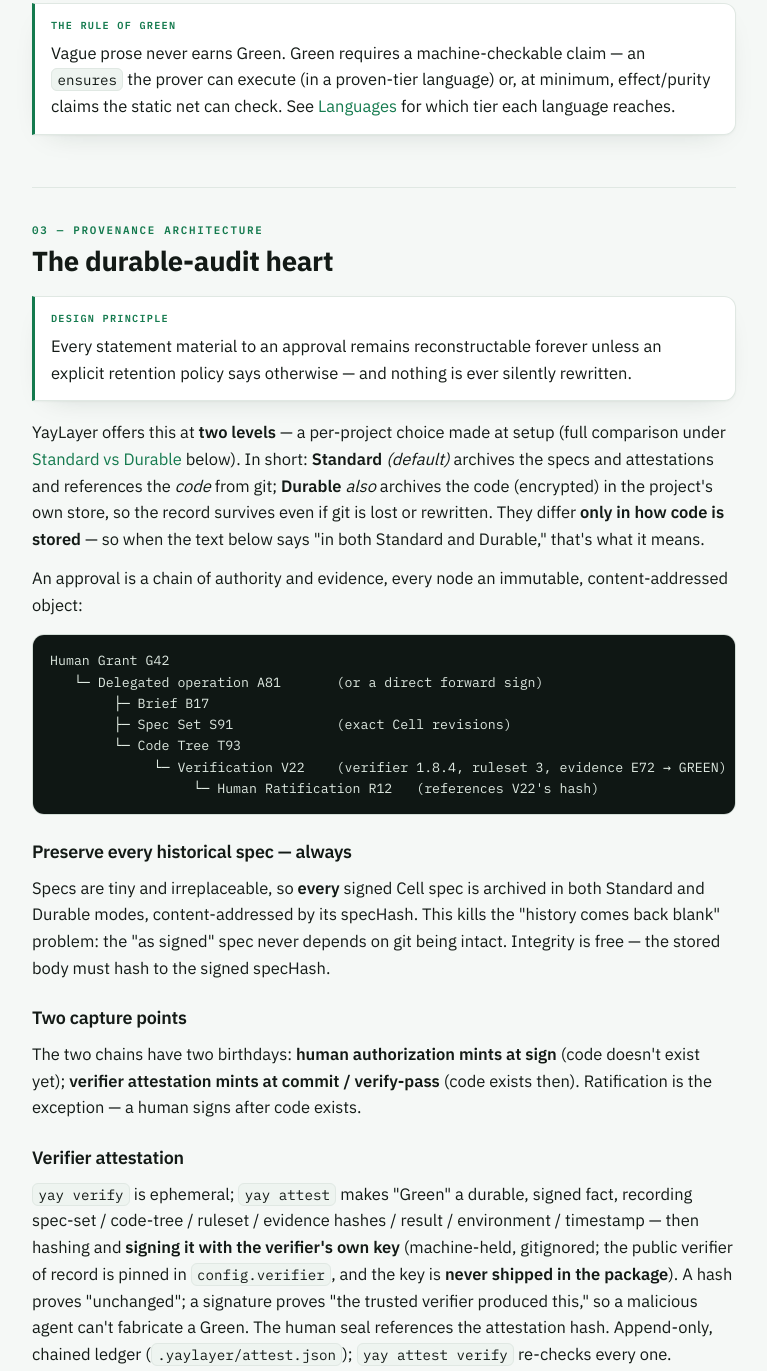
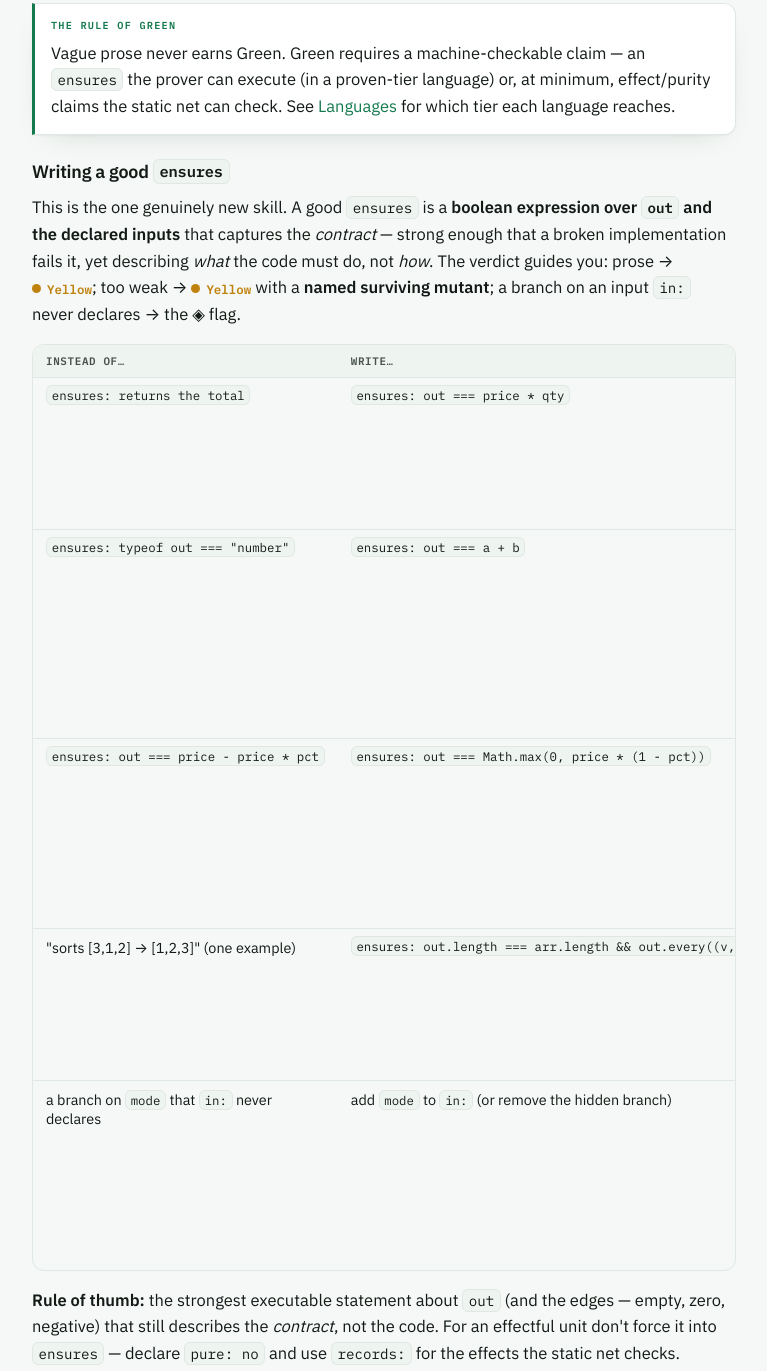
Before and after one commit to jonas-developer/yay-layer, a website: page documentation/manual.html in a window 1280 px wide. Shown: the part 5439-6810 px from the top of the page, without its empty margins (326-1093 px from the left). Drawn offline with Linux system fonts and the light colour scheme.

Commit message:
Docs: P8 (good-ensures cookbook) + P12 (SLSA/in-toto/Sigstore relation)
P8 — a compact 'Writing a good ensures' section in the manual: worked bad→good pairs
(prose→expression, too-weak→constraining, overfit→contract, example→property,
undeclared-input→declared) + the rule of thumb. Pointer added from 05-how-to. No code change;
the verifier already behaves this way — this is teaching material for the one new user skill.

P12 — 'How it relates to SLSA / in-toto / Sigstore' in the overview + manual: YayLayer
complements supply-chain provenance (build origin) by attesting an earlier boundary (human
authorization + code⇔intent conformance); use both; export bridge noted as roadmap.

```diff
--- a/documentation/manual.html
+++ b/documentation/manual.html
@@ -287,6 +287,20 @@
         </tbody>
       </table></div>
       <div class="note"><span class="k">The rule of Green</span><p>Vague prose never earns Green. Green requires a machine-checkable claim — an <code>ensures</code> the prover can execute (in a proven-tier language) or, at minimum, effect/purity claims the static net can check. See <a href="#languages">Languages</a> for which tier each language reaches.</p></div>
+
+      <h3>Writing a good <code>ensures</code></h3>
+      <p>This is the one genuinely new skill. A good <code>ensures</code> is a <strong>boolean expression over <code>out</code> and the declared inputs</strong> that captures the <em>contract</em> — strong enough that a broken implementation fails it, yet describing <em>what</em> the code must do, not <em>how</em>. The verdict guides you: prose → <span class="state s-yellow">Yellow</span>; too weak → <span class="state s-yellow">Yellow</span> with a <strong>named surviving mutant</strong>; a branch on an input <code>in:</code> never declares → the ◈ flag.</p>
+      <div class="tw"><table>
+        <thead><tr><th>Instead of…</th><th>Write…</th><th>Why</th></tr></thead>
+        <tbody>
+          <tr><td><code>ensures: returns the total</code></td><td><code>ensures: out === price * qty</code></td><td>Prose can't be executed → Yellow; an expression can → Green.</td></tr>
+          <tr><td><code>ensures: typeof out === "number"</code></td><td><code>ensures: out === a + b</code></td><td>Too weak — a broken <code>add</code> that returns <code>0</code> still passes it (a mutant survives). Pin the actual result.</td></tr>
+          <tr><td><code>ensures: out === price - price * pct</code></td><td><code>ensures: out === Math.max(0, price * (1 - pct))</code></td><td>Capture the <em>contract</em> (percent off, never below zero), not one incidental formula.</td></tr>
+          <tr><td>"sorts [3,1,2] → [1,2,3]" (one example)</td><td><code>ensures: out.length === arr.length &amp;&amp; out.every((v,i) =&gt; i===0 || out[i-1] &lt;= v)</code></td><td>State the <em>property</em> that holds for all inputs, not a single case.</td></tr>
+          <tr><td>a branch on <code>mode</code> that <code>in:</code> never declares</td><td>add <code>mode</code> to <code>in:</code> (or remove the hidden branch)</td><td>Every input that steers behaviour must be declared — otherwise the ◈ undeclared-input flag.</td></tr>
+        </tbody>
+      </table></div>
+      <p><strong>Rule of thumb:</strong> the strongest executable statement about <code>out</code> (and the edges — empty, zero, negative) that still describes the <em>contract</em>, not the code. For an effectful unit don't force it into <code>ensures</code> — declare <code>pure: no</code> and use <code>records:</code> for the effects the static net checks.</p>
     </section>
 
     <section id="provenance">
@@ -750,7 +764,10 @@
         <li><strong>Not a blockchain</strong> — just an append-only hash chain; no tokens, no consensus.</li>
         <li><strong>Not an AI grading itself</strong> — the verifier is deliberately non-AI: bounded, reproducible, versioned.</li>
         <li><strong>Not a hosted service</strong> — verification and provenance are local + CI; the keyless attestation checker + capability registry at <code>yaylayer.com/verify</code> are the only hosted pieces (an optional public-record notary is not part of the core).</li>
+        <li><strong>Not a replacement for supply-chain provenance</strong> — see below.</li>
       </ul>
+      <h3>How it relates to SLSA / in-toto / Sigstore</h3>
+      <p>YayLayer <strong>complements</strong> supply-chain provenance; it covers a different boundary. <strong>SLSA / in-toto</strong> attest <em>how an artifact was built, and by whom</em> — the pipeline's integrity from source to release. <strong>Sigstore</strong> signs <em>an artifact</em> and its identity (with a transparency log). YayLayer attests an <strong>earlier, different thing</strong>: that a <strong>human authorized the intended behaviour</strong> (the signed spec + Brief) and that the <strong>code conforms to that intent</strong>, continuously re-checked, with the verifier signing its own verdict (<code>yay attest</code>). Two halves of "can I trust this code" — <em>where it came from</em> vs <em>whether a human authorized what it does, with the code held to that</em>. Use both; an export bridge to in-toto/Sigstore-friendly attestations is a <a href="#rationale">roadmap</a> item.</p>
     </section>
 
     <section id="rationale">
```
Also changed, not shown: documentation/00-overview.md (+9 -0 lines), documentation/05-how-to.md (+2 -0 lines).
